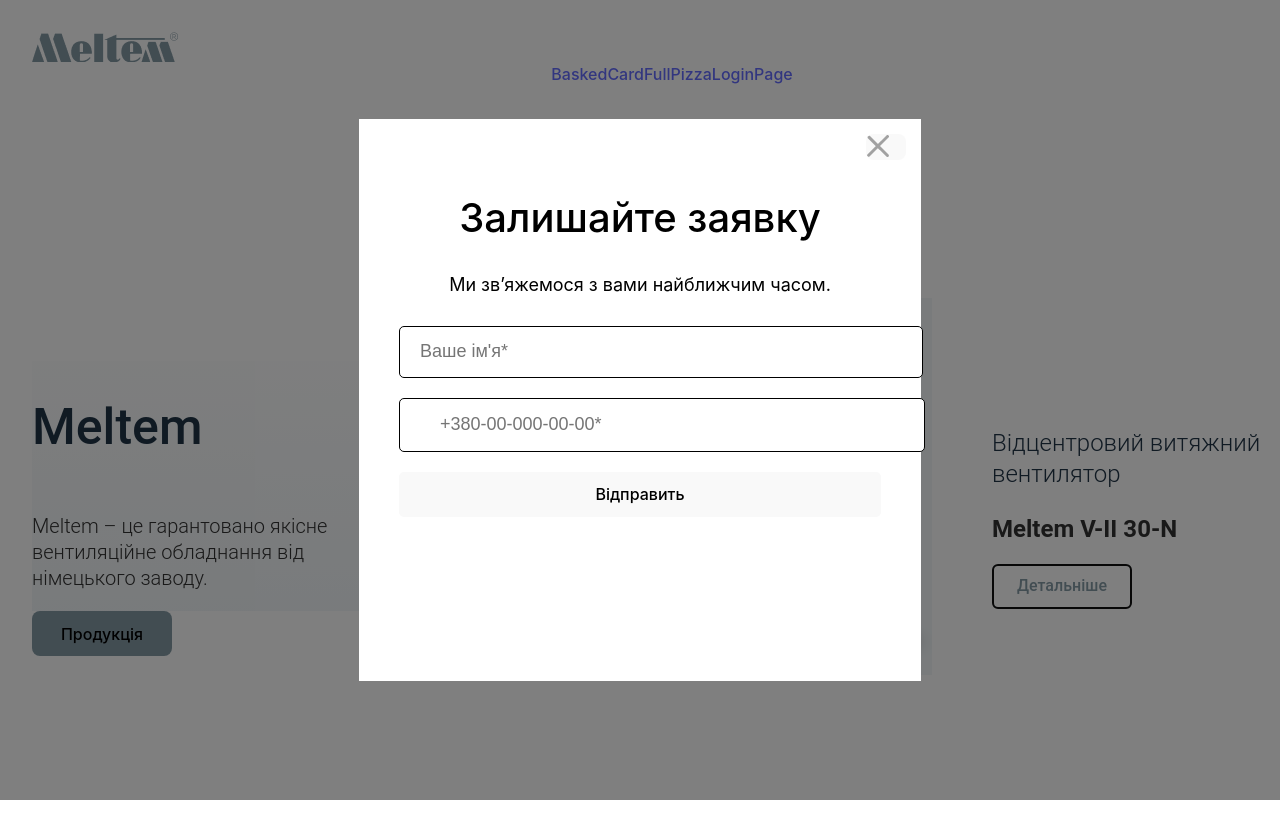
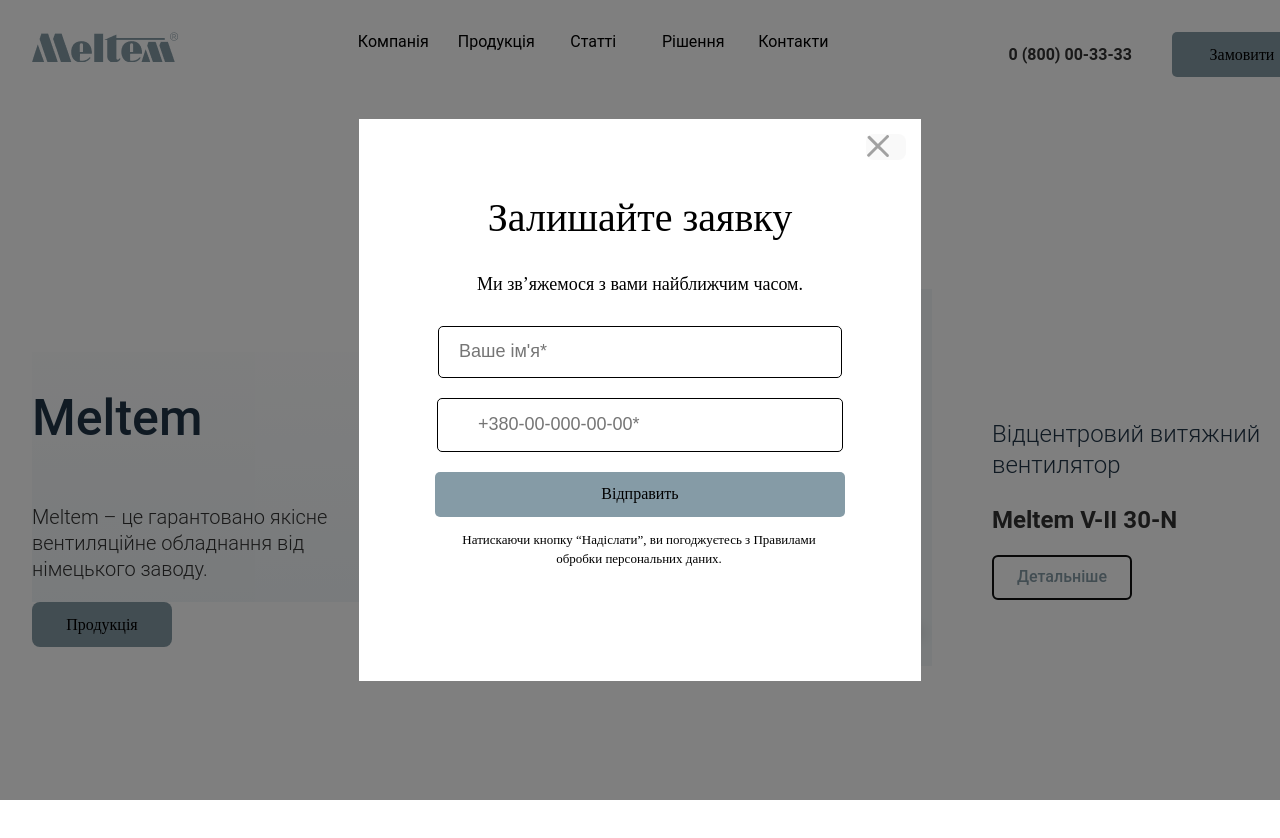
Before and after one commit to Romaleso261981/task-test, a React (Vite) app: page / in a window 1280 px wide. Both pictures are taken after a click on the button "Детальніше". Shown: the top 838 px of the page. Built offline with nearby package versions, Linux system fonts and the light colour scheme.

Commit message:
some bag fix

```diff
--- a/src/components/Header/Header.jsx
+++ b/src/components/Header/Header.jsx
@@ -4,14 +4,20 @@
 
 function Header() {
   return (
-    <>
+    <div className={styles.header_wrapper}>
       <div className={styles.logo_wrapper}>
         <MainLogo />
       </div>
       <div className={styles.navigation_wrapper}>
         <Navigation />
       </div>
-    </>
+      <div className={styles.contact_wrapper}>
+        <a href="tel:+380003333333" className={styles.contact__phone}>
+          0 (800) 00-33-33
+        </a>
+        <button className={styles.contact__btn}>Замовити</button>
+      </div>
+    </div>
   );
 }
 
--- a/src/components/Header/Header.module.css
+++ b/src/components/Header/Header.module.css
@@ -0,0 +1,19 @@
+.header_wrapper {
+  display: flex;
+  text-align: center;
+  justify-content: space-between;
+}
+.contact__phone {
+  font-family: "Roboto", sans-serif;
+  font-weight: 600;
+  font-size: 16px;
+  line-height: 19px;
+  color: #333333;
+}
+.contact__btn {
+    width: 140px;
+    height: 45px;
+    border-radius: 5px;
+    margin-left: 40px;
+  background: #859ba6;
+}
--- a/src/components/Navigation/Navigation.jsx
+++ b/src/components/Navigation/Navigation.jsx
@@ -1,20 +1,23 @@
 import { Link } from "react-router-dom";
-import "./Navigation.module.css";
+import styles from "./Navigation.module.css";
 
 function Navigation() {
   return (
-    <div className="Navigation__container">
-      <Link to="#" className="navigation__link">
-        Basked
+    <div className={styles.navigation__container}>
+      <Link to="#" className={styles.navigation__link}>
+        Компанія
       </Link>
-      <Link to="#" className="navigation__link">
-        Card
+      <Link to="#" className={styles.navigation__link}>
+        Продукція
       </Link>
-      <Link to="#" className="navigation__link">
-        FullPizza
+      <Link to="#" className={styles.navigation__link}>
+        Статті
       </Link>
-      <Link to="#" className="navigation__link">
-        LoginPage
+      <Link to="#" className={styles.navigation__link}>
+        Рішення
+      </Link>
+      <Link to="#" className={styles.navigation__link}>
+        Контакти
       </Link>
     </div>
   );
--- a/src/components/Navigation/Navigation.module.css
+++ b/src/components/Navigation/Navigation.module.css
@@ -0,0 +1,16 @@
+.navigation__container{
+   display: flex;
+   width: 500px;
+    justify-content: space-around;
+
+}
+.navigation__link{
+    font-family: 'Roboto', sans-serif;
+    font-weight: 400;
+    width: 71px;
+    height: 19px;
+    font-size: 16px;
+    line-height: 19px;
+    color: #000;
+
+}
--- a/src/components/PopUpForm/PopUp.module.css
+++ /dev/null
@@ -1,5 +0,0 @@
-.wrapper{
-    width: 100%;
-    height: 100%;
-    background-color: rgba(0, 0, 0, 0.5);
-}
--- a/src/components/PopUpForm/PopUpForm.jsx
+++ b/src/components/PopUpForm/PopUpForm.jsx
@@ -18,6 +18,10 @@
           type="text"
         />
         <button className={styles.btn}>Відправить</button>
+        <p className={styles.text}>
+          Натискаючи кнопку “Надіслати”, ви погоджуєтесь з Правилами обробки
+          персональних даних.
+        </p>
       </div>
     </div>
   );
--- a/src/components/PopUpForm/PopUpForm.module.css
+++ b/src/components/PopUpForm/PopUpForm.module.css
@@ -46,7 +46,7 @@
 }
 
 .name {
-  min-width: 100%;
+  width: 362px;
   height: 50px;
   padding: 0 20px;
   border: 1px solid #000;
@@ -59,7 +59,7 @@
 }
 .phone {
   position: relative;
-  width: 100%;
+  width: 362px;
   height: 50px;
   padding-left: 40px;
   border: 1px solid #000;
@@ -78,11 +78,20 @@
   height: 26px;
   top: 10px;
   left: 10px;
-  background-image: url(../../assets/images/Vector.png);
+  background-image: url(../../assets/images/input-icon.png);
 }
 
 .btn {
-  width: 100%;
+  width: 410px;
   height: 45px;
   border-radius: 5px;
+  background: #859ba6;
 }
+.text {
+  padding: 0 40px;
+  width: 400px;
+  font-size: 13px;
+  font-weight: 400;
+  line-height: 19px;
+  color: #000;
+}
--- a/src/index.css
+++ b/src/index.css
@@ -1,18 +1,3 @@
-:root {
-  font-family: Inter, system-ui, Avenir, Helvetica, Arial, sans-serif;
-  line-height: 1.5;
-  font-weight: 400;
-
-  color-scheme: light dark;
-  color: rgba(255, 255, 255, 0.87);
-  background-color: #242424;
-
-  font-synthesis: none;
-  text-rendering: optimizeLegibility;
-  -webkit-font-smoothing: antialiased;
-  -moz-osx-font-smoothing: grayscale;
-  -webkit-text-size-adjust: 100%;
-}
 
 a {
   font-weight: 500;
--- a/src/pages/NotFound/NotFound.module.css
+++ b/src/pages/NotFound/NotFound.module.css
@@ -0,0 +1,21 @@
+.root {
+  text-align: center;
+  align-items: center;
+  justify-content: center;
+  background-color: #ea0303;
+  padding: 300px 50px;
+  width: 100vw;
+  height: 100vh;
+}
+.title {
+  font-style: 65px;
+  color: #fff;
+}
+.btn {
+  width: 300px;
+  height: 40px;
+  font-size: 25px;
+  border-radius: 5px;
+  color: #000;
+  cursor: pointer;
+}
```
Also changed, not shown: src/components/PopUpForm/PopUp.jsx (deleted, +0 -9 lines).
